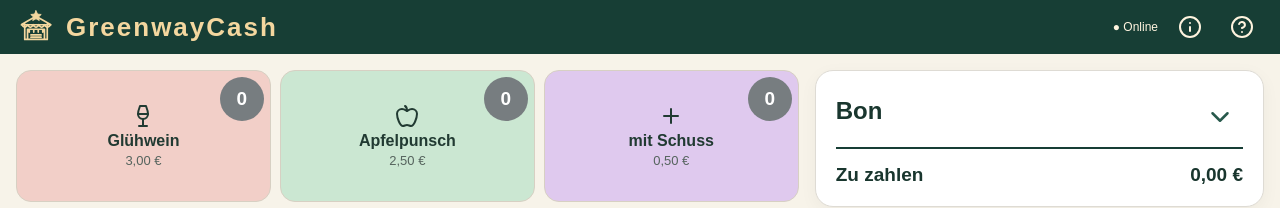
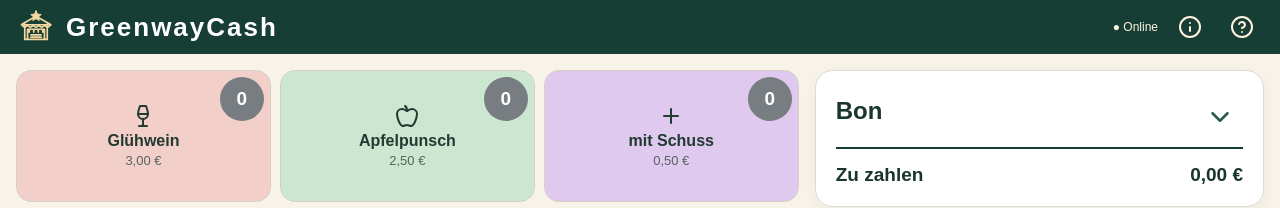
Before and after one commit to mgbsrose/GreenwayCash, a Next.js app: page / in a window 1280 px wide. Shown: the top 208 px of the page. Built offline with nearby package versions, Linux system fonts and the light colour scheme.

Commit message:
Update styles.css

```diff
--- a/src/app/styles.css
+++ b/src/app/styles.css
@@ -7,7 +7,7 @@ button:disabled{opacity:.4}
 .app{min-height:100dvh}
 header{background:#173e35;color:#fff4df;padding:12px 22px;display:flex;align-items:center;justify-content:space-between}
 .brand{display:flex;gap:12px;align-items:center}
-.brand strong{font-size:30px;color:#f4d79f;letter-spacing:2px}
+.brand strong{font-size:30px;color:#ffffff;letter-spacing:2px}
 .brand small{display:block;font-size:12px}
 .snow{font-size:30px;color:#f4d79f}
 .header-actions{display:flex;align-items:center;gap:12px}
```
